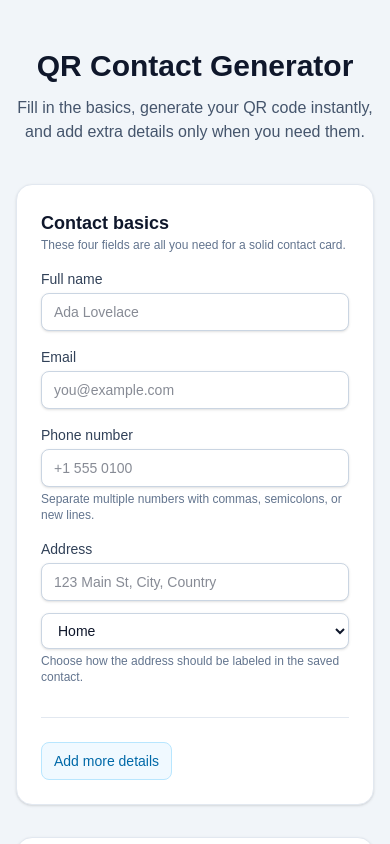
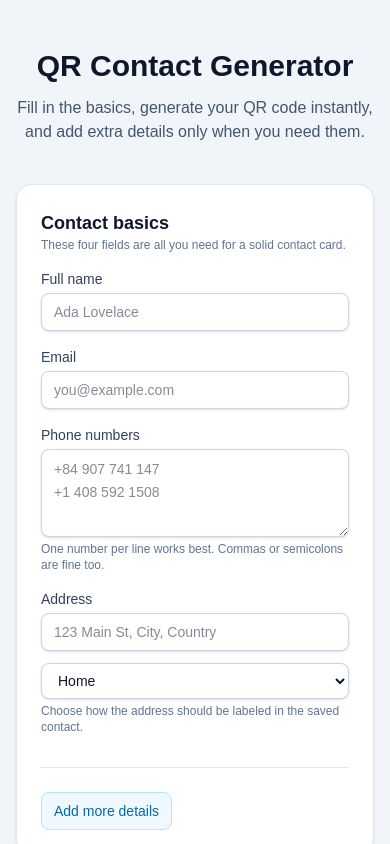
Before and after one commit to muiledev/generate-qr-code, a Next.js app: page / in a window 390 px wide. Shown: the top 844 px of the page. Built offline with nearby package versions, Linux system fonts and the light colour scheme.

Commit message:
add more phone number

```diff
--- a/app/page.tsx
+++ b/app/page.tsx
@@ -55,9 +55,8 @@ const buildVCard = ({
     lines.push(`TITLE:${escapeValue(jobTitle)}`);
   }
 
-  phones.forEach((number, index) => {
-    const type = index === 0 ? "CELL" : "VOICE";
-    lines.push(`TEL;TYPE=${type}:${escapeValue(number)}`);
+  phones.forEach((number) => {
+    lines.push(`TEL;TYPE=CELL:${escapeValue(number)}`);
   });
 
   if (email) {
@@ -288,18 +287,17 @@ export default function Home() {
                   </label>
                   <label className="flex flex-col gap-1">
                     <span className="text-sm font-medium text-slate-700">
-                      Phone number
+                      Phone numbers
                     </span>
-                    <input
-                      className={inputClasses}
-                      placeholder="+1 555 0100"
-                      type="tel"
+                    <textarea
+                      className={`${inputClasses} min-h-[88px] resize-y leading-relaxed`}
+                      placeholder={"+84 907 741 147\n+1 408 592 1508"}
                       value={phoneInput}
                       onChange={(event) => setPhoneInput(event.target.value)}
                     />
                     <span className={mutedHelperClasses}>
-                      Separate multiple numbers with commas, semicolons, or new
-                      lines.
+                      One number per line works best. Commas or semicolons are
+                      fine too.
                     </span>
                   </label>
                   <label className="flex flex-col gap-1 md:col-span-2">
```
